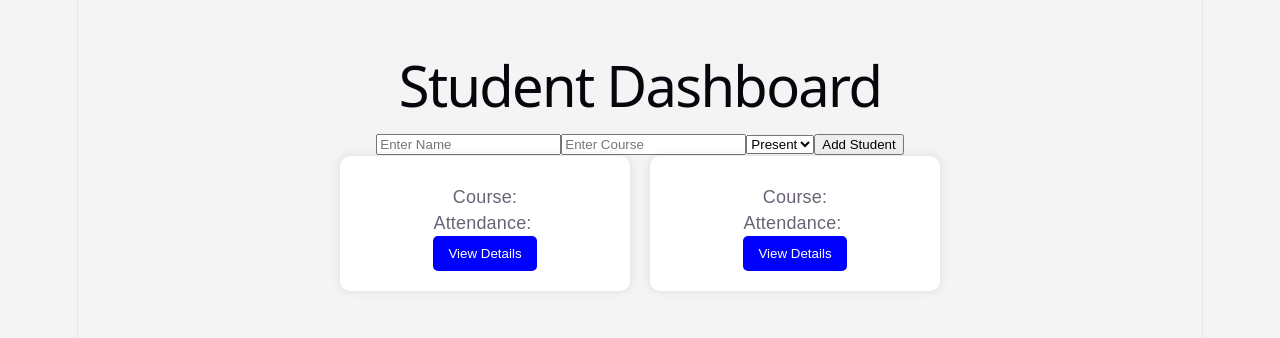
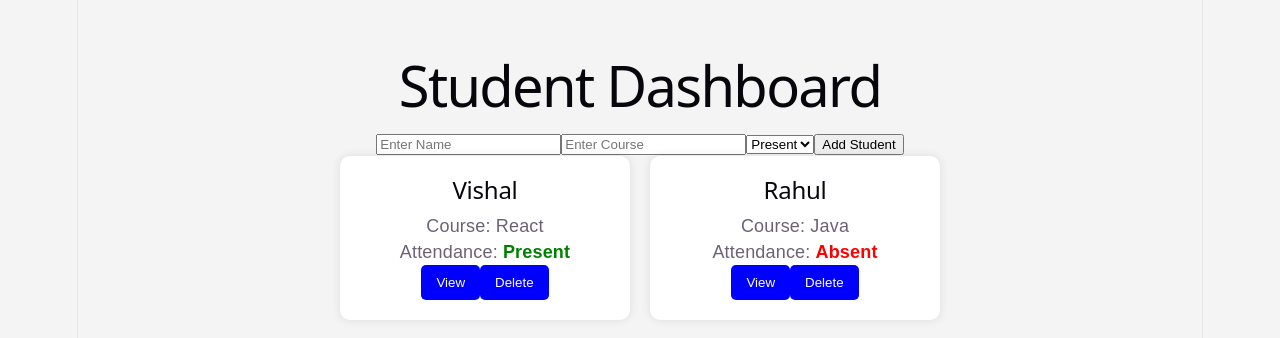
Before and after one commit to vishalkumar2501/Master_react, a React (Vite) app in the folder project_based-L/: page / in a window 1280 px wide. Shown: the top 338 px of the page. Built offline with nearby package versions, Linux system fonts and the light colour scheme.

Commit message:
update studentcard

```diff
--- a/project_based-L/src/components/StudentCard.jsx
+++ b/project_based-L/src/components/StudentCard.jsx
@@ -1,28 +1,43 @@
 import React from "react";
 
-const StudentCard = ({ name, course, attendance }) => {
+const StudentCard = ({ student, deleteStudent }) => {
 
   return (
     <div className="card">
 
-      <h2>{name}</h2>
+      <h2>{student.name}</h2>
 
-      <p>Course: {course}</p>
+      <p>
+        Course: {student.course}
+      </p>
 
       <p>
         Attendance:
         <span
           className={
-            attendance === "Present"
+            student.attendance === "Present"
               ? "present"
               : "absent"
           }
         >
-          {attendance}
+          {student.attendance}
         </span>
       </p>
 
-      <button>View Details</button>
+      <div className="btnContainer">
+
+        <button>
+          View
+        </button>
+
+        <button
+          className="deleteBtn"
+          onClick={() => deleteStudent(student.id)}
+        >
+          Delete
+        </button>
+
+      </div>
 
     </div>
   );
```
